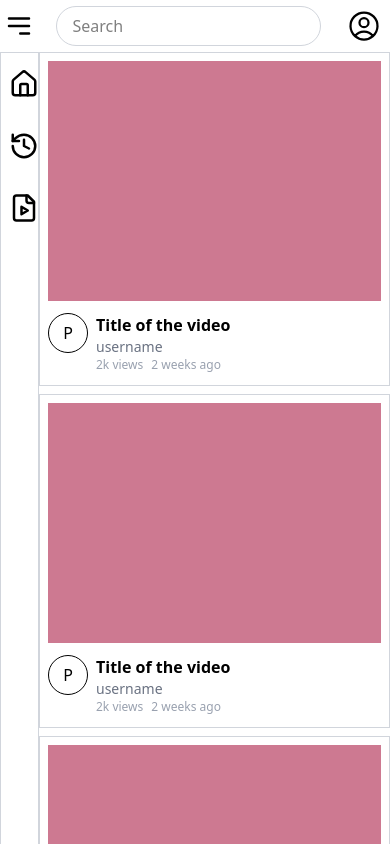
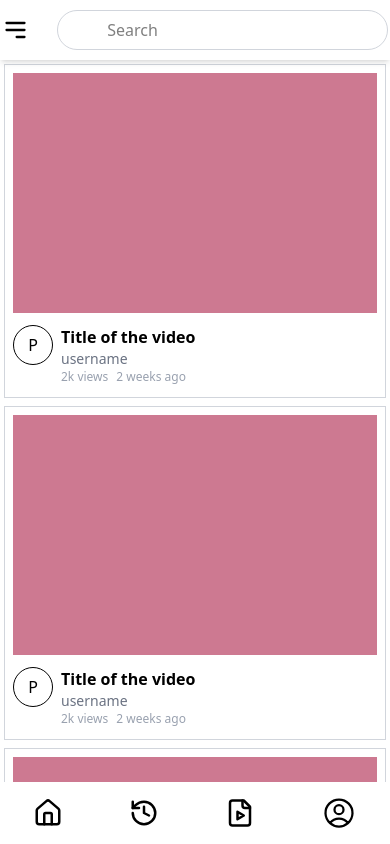
Before and after one commit to khankaish10/streamify, a Next.js app in the folder client/: page / in a window 390 px wide. Shown: the top 844 px of the page. Built offline with nearby package versions, Linux system fonts and the light colour scheme.

Commit message:
sidebar and videcard fixed for mobile

```diff
--- a/client/src/app/(home)/page.tsx
+++ b/client/src/app/(home)/page.tsx
@@ -4,16 +4,14 @@ import VideoCard from "../components/VideoCard";
 export default function Home() {
   return (
     <div
-      className="grid w-full
-      lg:grid-cols-3 md:grid-cols-2 gap-2 md:place-items-center
+      className="grid w-full xl:max-w-[1300px] p-1
+      lg:grid-cols-3 md:grid-cols-2 gap-2 2xl:grid-cols-4 md:place-items-center
       "
     >
-      {[0, 1, 2, 3, 4, 5, 6, 7, 8].map((video) => {
+      {[0, 1, 2, 3, 4, 5, 6, 7, 8,9,
+      10,11,12,13,14,15,16,17,18,19].map((video) => {
         return <VideoCard key={video} />;
       })}
     </div>
   );
 }
-
-// lg:max-w-[90%] md:max-w-[95%] m-auto grid grid-cols-1 sm:grid-cols-2 md:grid-cols-2 lg:grid-cols-3
-// gap-4 sm:gap-6 place-items-center border-1 border-red-500
--- a/client/src/app/components/Navbar.tsx
+++ b/client/src/app/components/Navbar.tsx
@@ -5,22 +5,23 @@ import { Search } from "lucide-react";
 
 const Navbar = () => {
   return (
-    <nav className="nav flex justify-between items-center p-1  m-auto">
+    <nav className="nav flex items-center justify-between p-0.5 w-full m-auto
+      sticky top-0 z-10 bg-white shadow-md h-15">
       {/* Logo----------- */}
       <div>
         <div>
           <Image
             className="lg:hidden"
             src={"/hamburger.svg"}
-            width={30}
-            height={30}
+            width={32}
+            height={32}
             alt="hamburder"
           />
           <Link href={"/"} className="hidden lg:block">
             <Image
               src="/logo.svg"
-              width={200}
-              height={100}
+              width={180}
+              height={90}
               alt="Picture of the author"
             />
           </Link>
@@ -28,8 +29,9 @@ const Navbar = () => {
       </div>
 
       {/* Search input----------- */}
-      <div className="h-10">
-        <div className="flex justify-center items-center rounded-[50px] p-1 h-full border-1 border-gray-300 ">
+      <div className="h-10 ml-7 w-full lg:w-auto ">
+        <div className="flex justify-center items-center w-full rounded-[50px]
+            p-1 h-full border-1 border-gray-300 ">
           <Search color="#333333" className="hidden md:block" />
           <input
             type="text"
@@ -43,7 +45,7 @@ const Navbar = () => {
       {/* Login signup */}
 
       {/* Profile-------------- */}
-      <div>
+      <div className="hidden lg:block">
         <Link
           href={"/profile"}
           className="flex justify-center items-center p-1 md:border-1 md:border-gray-300 rounded-[50px]"
--- a/client/src/app/components/Sidebar.tsx
+++ b/client/src/app/components/Sidebar.tsx
@@ -1,27 +1,21 @@
-// 'use client'
+
 import Link from 'next/link'
 import React, { useEffect } from 'react'
 import Image from 'next/image'
 import { House, History, FileVideo } from 'lucide-react'
 
 const Sidebar = () => {
-    // const [sidebarHeight, setSidebarHeight] = React.useState(0)
-
-
-    // useEffect(() => {
-    //     const navbar = document.querySelector('.nav') as HTMLElement
-    //     setSidebarHeight(navbar ? navbar.offsetHeight : 0)
-    // }, [])
 
     return (
-        <div className=' flex flex-col w-[10%] lg:w-[15%]
-             font-[Poppins] px-1 border-1 border-gray-300 '>
-            {/* style={{ height: `calc(100vh - ${sidebarHeight}px)` }}> */}
+        <>
+            <div className='sm:flex flex-col  lg:w-[15%]
+             font-[Poppins] px-1
+             lg:sticky top-15 left-0 h-full hidden'>
 
                 <Link href={"/"} className="">
                     <div className='flex item-center p-1 my-3 hover:bg-gray-100 hover:border-1 hover:border-gray-300
                     '>
-                    <div className=' mr-4'>
+                        <div className='lg:mr-4'>
                             <House size={30} />
 
                         </div>
@@ -33,7 +27,7 @@ const Sidebar = () => {
                 <Link href={"/"} className="">
                     <div className='flex item-center p-1 my-3 hover:bg-gray-100 hover:border-1 hover:border-gray-300
                     '>
-                    <div className='mr-4'>
+                        <div className='lg:mr-4'>
                             <History size={30} />
 
                         </div>
@@ -45,17 +39,16 @@ const Sidebar = () => {
                 <Link href={"/"} className="">
                     <div className='flex item-center p-1 my-3 hover:bg-gray-100 hover:border-1 hover:border-gray-300
                     '>
-                    <div className=' mr-4'>
+                        <div className='lg:mr-4'>
                             <FileVideo size={30} />
 
                         </div>
                         <p className='hidden lg:block text-base '>Your Videos</p>
                     </div>
                 </Link>
+            </div>
 
-
-
-        </div>
+        </>
     )
 }
 
--- /dev/null
+++ b/client/src/app/components/Sidebar_Bottom.tsx
@@ -0,0 +1,69 @@
+import React from 'react'
+import Link from 'next/link'
+import { House, History, FileVideo } from 'lucide-react'
+
+
+const Sidebar_Bottom = () => {
+  return (
+    <div className='sm:hidden sticky bottom-0 z-10
+    flex justify-around items-center w-full bg-white'>
+       <Link href={"/"} className="">
+           <div className='flex item-center p-1 my-3 hover:bg-gray-100 hover:border-1 hover:border-gray-300
+           '>
+               <div className='lg:mr-4'>
+                   <House size={30} />
+
+               </div>
+
+               <p className='hidden lg:block text-base'>Home</p>
+           </div>
+       </Link>
+
+       <Link href={"/"} className="">
+           <div className='flex item-center p-1 my-3 hover:bg-gray-100 hover:border-1 hover:border-gray-300
+           '>
+               <div className='lg:mr-4'>
+                   <History size={30} />
+
+               </div>
+
+               <p className='hidden lg:block text-base'>History</p>
+           </div>
+       </Link>
+
+       <Link href={"/"} className="">
+           <div className='flex item-center p-1 my-3 hover:bg-gray-100 hover:border-1 hover:border-gray-300
+           '>
+               <div className='lg:mr-4'>
+                   <FileVideo size={30} />
+
+               </div>
+               <p className='hidden lg:block text-base '>Your Videos</p>
+           </div>
+       </Link>
+
+       <Link
+           href={"/profile"}
+           className="flex justify-center items-center p-1 md:border-1 md:border-gray-300 rounded-[50px]"
+       >
+           <svg
+               xmlns="http://www.w3.org/2000/svg"
+               fill="none"
+               viewBox="0 0 24 24"
+               strokeWidth={1.5}
+               stroke="currentColor"
+               className="size-9 md:size-8"
+           >
+               <path
+                   strokeLinecap="round"
+                   strokeLinejoin="round"
+                   d="M17.982 18.725A7.488 7.488 0 0 0 12 15.75a7.488 7.488 0 0 0-5.982 2.975m11.963 0a9 9 0 1 0-11.963 0m11.963 0A8.966 8.966 0 0 1 12 21a8.966 8.966 0 0 1-5.982-2.275M15 9.75a3 3 0 1 1-6 0 3 3 0 0 1 6 0Z"
+               />
+           </svg>
+       </Link>
+   </div>
+
+  )
+}
+
+export default Sidebar_Bottom
--- a/client/src/app/components/VideoCard.tsx
+++ b/client/src/app/components/VideoCard.tsx
@@ -13,9 +13,9 @@ const data = {
 
 const VideoCard = () => {
   return (
-    <div className="font-poppins h-auto w-full overflow-hidden p-2
-    cursor-pointer border-1 border-gray-300 ">
-      <div className="overflow-hidden w-full h-60 sm:h-48
+    <div className="font-poppins h-auto w-full overflow-hidden p-2 flex flex-col
+    justify-between cursor-pointer border-1 border-gray-300">
+      <div className="overflow-hidden w-full  h-60 sm:h-48
         relative bg-[#CD7991]">
         {/* <Image
           src={`${data.thumbnail}`}
--- a/client/src/app/layout.tsx
+++ b/client/src/app/layout.tsx
@@ -3,6 +3,7 @@ import { Poppins } from "next/font/google";
 import "./globals.css";
 import Navbar from "./components/Navbar";
 import Sidebar from "./components/Sidebar";
+import Sidebar_Bottom from "./components/Sidebar_Bottom";
 
 
 // const poppins = Poppins({
@@ -31,12 +32,13 @@ export default function RootLayout({
       <body
         className={`${poppins.variable}`}
       >
-        <main>
+        <main className="flex flex-col">
           <Navbar />
           <section className="flex">
             <Sidebar />
             {children}
           </section>
+          <Sidebar_Bottom />
         </main>
       </body>
     </html>
```
Also changed, not shown: client/src/app/video/[videoId]/layout.tsx (added), client/src/app/video/[videoId]/page.tsx (added). Lines whose indentation alone changed are shown as unchanged.
